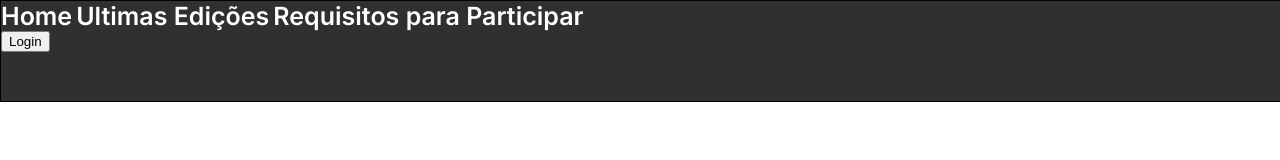
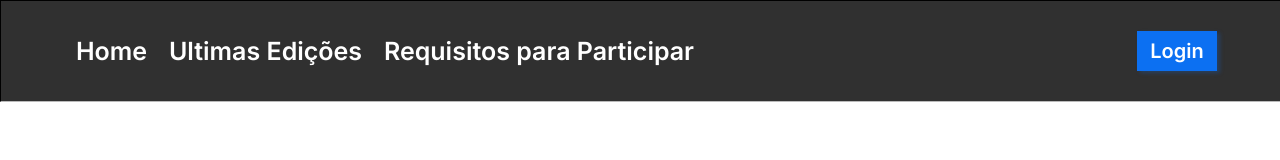
Before and after one commit to chicopinheiroDEV/bootcamp-dnc, a plain HTML site: page index.html in a window 1280 px wide. Drawn offline with Linux system fonts and the light colour scheme.

Commit message:
Criação do Style.CSS do Menu

```diff
--- a/style.css
+++ b/style.css
@@ -1,4 +1,4 @@
-
+/*Importação da fonte Inter*/
 @import url('https://fonts.googleapis.com/css2?family=Inter:wght@400;600;700&display=swap');
 
 
@@ -7,18 +7,48 @@ body {
     padding: 0px; /*Margem Interna*/
 }
 
+/*Menu de navegação principal*/
 #principal {
     width: 100%;
     height: 100px;
     border: 1px solid black;
     background-color: #303030;
+    display: flex; /*Nesse momento o button sai de baixo e vai para o lado*/
+    justify-content: space-between; /*Com isso o button vai automaticamente para o lado direito da página*/
+    align-items: center; /*Com isso eu faço o button ficar centralizado e alinhado com os links do menur*/
+    border-bottom: 1px solid #BABABA; /*Define uma borda inferior e solida*/
 }
 
-#menu a {
+    #menu{
+        display: flex;
+        width: 50%;
+        justify-content: space-around;
+        align-items: center;
+        margin-left: 5%;
+    }
+
+    #principal div a {
         font-size: 25px;
         font-weight: 600;
         color: white;
         text-decoration: none;
         font-family: 'Inter';
+    }
 
+        #principal div a:hover{
+            color: #CCCCCC;
         }
+
+    #principal button{
+        margin-right: 5%;
+        width: 80px;
+        height: 40px;
+        background-color: #0C70F2;
+        color: white;
+        border: 0px;
+        font-family: 'Inter';
+        font-size: 20px;/*Define o tamanho da fonte*/
+        font-weight: 600;/*Define a espessura da fonte*/
+        box-shadow: 3px 2px 4px 0px rgba(12, 112, 242, 0.25);/*box-shadow: horizontal, vertical, esfumaçado, cor*/
+        cursor: pointer;
+        }
```
Lines whose indentation alone changed are shown as unchanged.
